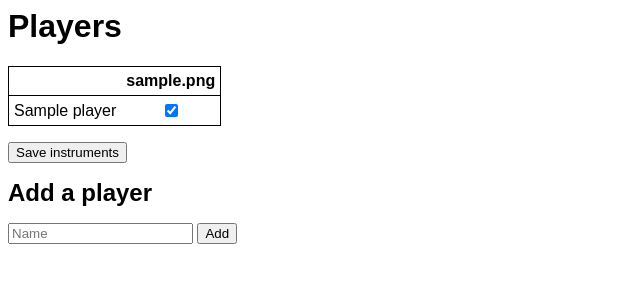
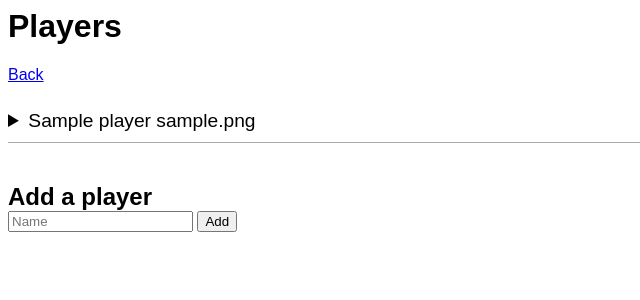
Before and after one commit to jdfergusson/gigger, a Django app: page /players in a window 1280 px wide. Shown: the top 300 px of the page, without its empty margins (0-640 px from the left). Run offline with Django 5.2, Linux system fonts and the light colour scheme; tables that the repository leaves empty hold one stand-in row (values such as "Sample post").

Commit message:
Added player editing

```diff
--- a/gigger/models.py
+++ b/gigger/models.py
@@ -19,6 +19,7 @@ class Instrument(models.Model):
 class Player(models.Model):
     name = models.CharField(max_length=100, null=False, blank=False)
     can_play = models.ManyToManyField(Instrument)
+    is_admin = models.BooleanField(default=False, verbose_name="Administrator")
 
     def __str__(self):
         return self.name
--- a/gigger/templates/gigs.html
+++ b/gigger/templates/gigs.html
@@ -86,6 +86,9 @@
         <ul>
             <li><a href="{% url 'my_gigs' %}">View gigs you're playing for</a></li>
             <li><a href="{% url 'my_missing_availability' %}">View gigs you haven't given your availability for</a></li>
+            {% if user.is_admin %}
+                <li><a href="{% url 'manage_players' %}">Edit players</a></li>
+            {% endif %}
         </ul>
         <a href="{% url 'who_am_i' %}">Not you?</a>
     {% else %}
--- a/gigger/templates/manage_players.html
+++ b/gigger/templates/manage_players.html
@@ -3,60 +3,80 @@
 
 {% block title %}Manage players{% endblock title %}
 
+{% block js %}
+$(function() {
+    $('.player input[type=checkbox]').on('change', function() {
+        var player = $(this).closest('.player');
+        var checked = player.find('input[type=checkbox]:checked');
+        $.ajax({
+            type: 'POST',
+            headers: { "X-CSRFToken": '{{ csrf_token }}' },
+            url: '{% url "manage_players" %}',
+            traditional: true,
+            data: {
+                player_id: player.data('player-id'),
+                can_play: checked.map(function() { return this.value; }).get()
+            },
+            success: function() {
+                player.find('.player-icons').text(
+                    checked.map(function() { return $(this).data('icon'); }).get().join('')
+                );
+            }
+        });
+    });
+})
+{% endblock js %}
+
 {% block css %}
-    table {
-        border-collapse: collapse;
+    .player {
+        border-bottom: 1px solid #aaaaaa;
+        padding: 0.6em 0;
     }
 
-    tr {
-        border: 1px solid black;
+    .player summary {
+        cursor: pointer;
+        font-size: 1.2em;
     }
 
-    /* Keep the instrument headings visible while scrolling down the players */
-    th {
-        position: sticky;
-        top: 0;
-        background-color: white;
+    .player-instruments {
+        padding: 0.5em 0 0 1.5em;
     }
 
-    td:first-child {
-        text-align: left;
+    .add-player {
+        margin-top: 2.5em;
+    }
+
+    .player label {
+        display: block;
+        padding: 0.3em 0;
     }
 {% endblock css %}
 
 {% block content %}
     <h1>Players</h1>
+    <p><a href="{% url 'home' %}">Back</a></p>
 
-    <form method="post">
-        {% csrf_token %}
-        <table>
-            <tr>
-                <th></th>
+    {% for player in players %}
+        <details class="player" data-player-id="{{ player.id }}">
+            <summary>{{ player }} <span class="player-icons">{% for instrument in player.can_play.all %}{{ instrument.icon }}{% endfor %}</span></summary>
+            <div class="player-instruments">
                 {% for instrument in instruments %}
-                    <th title="{{ instrument }}">{{ instrument.icon }}</th>
+                    <label>
+                        <input type="checkbox" value="{{ instrument.id }}" data-icon="{{ instrument.icon }}"
+                            {% if instrument in player.can_play.all %}checked{% endif %}>
+                        {{ instrument.icon }} {{ instrument }}
+                    </label>
                 {% endfor %}
-            </tr>
-            {% for player in players %}
-                <tr>
-                    <td>{{ player }}</td>
-                    {% for instrument in instruments %}
-                        <td>
-                            <input type="checkbox" name="can_play_{{ player.id }}" value="{{ instrument.id }}"
-                                title="{{ instrument }}" {% if instrument in player.can_play.all %}checked{% endif %}>
-                        </td>
-                    {% endfor %}
-                </tr>
-            {% endfor %}
-        </table>
-        <p><input type="submit" value="Save instruments"></p>
-    </form>
+            </div>
+        </details>
+    {% endfor %}
 
-    <h2>Add a player</h2>
-    <form method="post">
-        {% csrf_token %}
-        <p>
+    <div class="add-player">
+        <h2>Add a player</h2>
+        <form method="post">
+            {% csrf_token %}
             <input type="text" name="new_player_name" placeholder="Name" required>
             <input type="submit" value="Add">
-        </p>
-    </form>
+        </form>
+    </div>
 {% endblock content %}
--- a/gigger/views.py
+++ b/gigger/views.py
@@ -210,19 +210,19 @@ def my_missing_availability(request):
 
 
 def manage_players(request):
-    players = Player.objects.all().order_by('name')
-
     if request.method == "POST":
         if 'new_player_name' in request.POST:
             name = request.POST['new_player_name'].strip()
             if name:
                 Player.objects.create(name=name)
-        else:
-            for player in players:
-                player.can_play.set(request.POST.getlist(f'can_play_{player.id}'))
-        return redirect(reverse('manage_players'))
+            return redirect(reverse('manage_players'))
+
+        # Instrument changes are saved via ajax as each checkbox changes
+        player = get_object_or_404(Player, id=request.POST['player_id'])
+        player.can_play.set(request.POST.getlist('can_play'))
+        return JsonResponse({'success': True})
 
     return render(request, "manage_players.html", {
-        'players': players,
+        'players': Player.objects.all().order_by('name'),
         'instruments': Instrument.objects.all(),
     })
```
Also changed, not shown: gigger/migrations/0013_player_is_admin.py (added).
